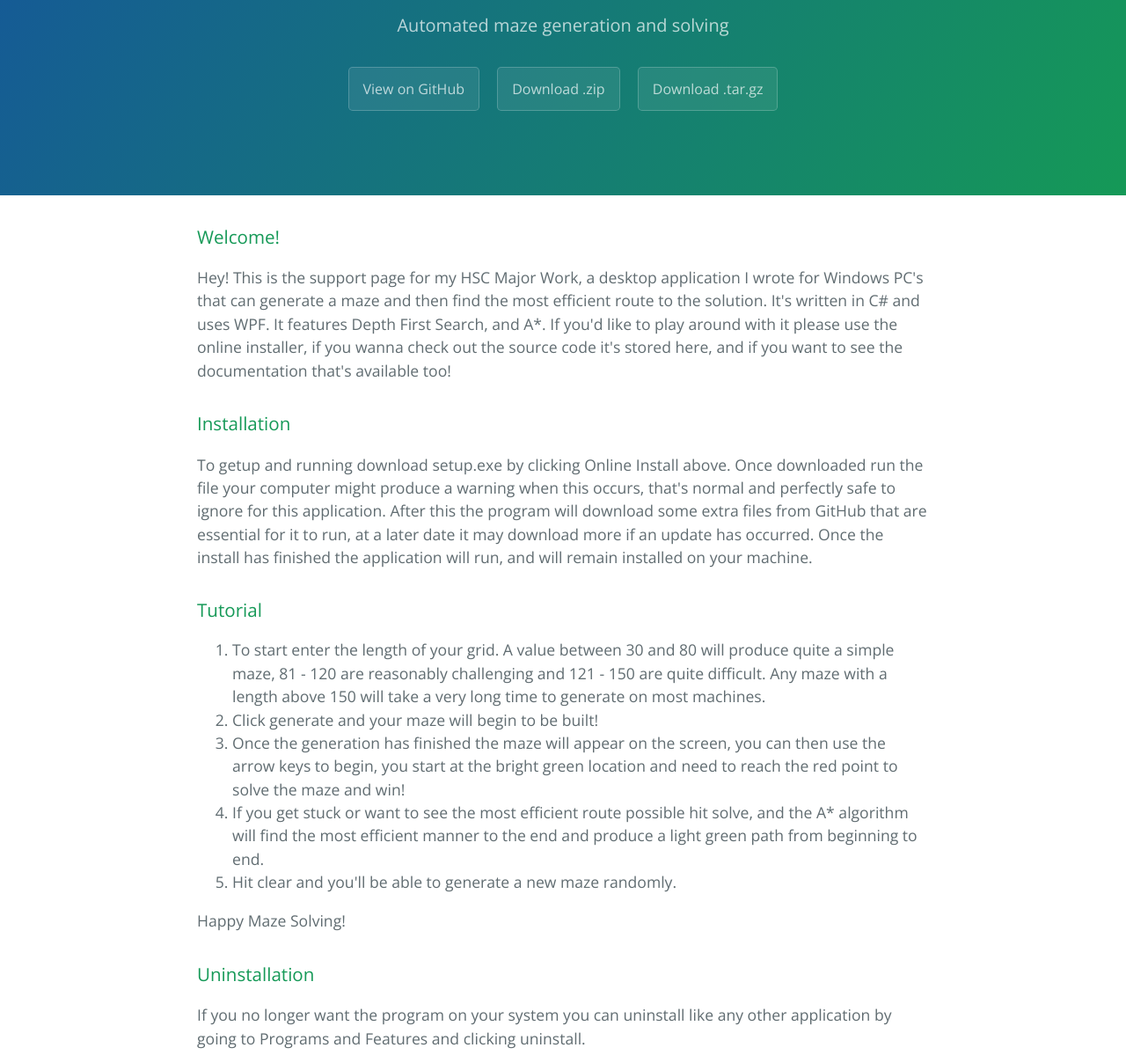
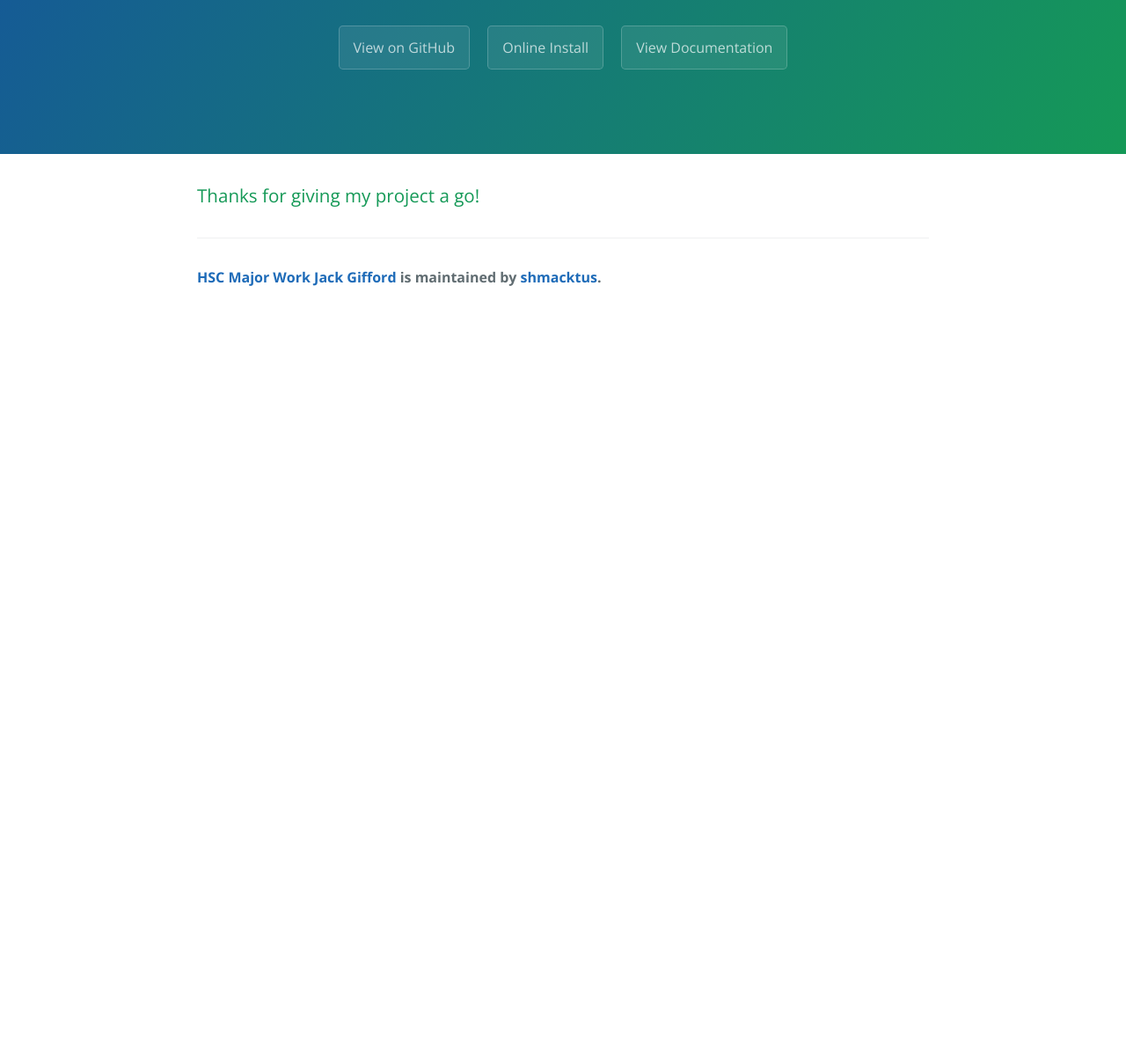
Before and after one commit to jackgifford/HSC-Major-Work, a plain HTML site: page index.html in a window 1280 px wide. Shown: the part 161-1360 px from the top of the page at 88% size. After the commit the page ends 800 px from the top, so only its background shows below. Drawn offline with nearby package versions, Linux system fonts and the light colour scheme.

Commit message:
Added links

```diff
--- a/index.html
+++ b/index.html
@@ -2,7 +2,7 @@
 <html lang="en-us">
   <head>
     <meta charset="UTF-8">
-    <title>HSC Major Work | Jack Gifford by shmacktus</title>
+    <title>HSC Major Work Jack Gifford by shmacktus</title>
     <meta name="viewport" content="width=device-width, initial-scale=1">
     <link rel="stylesheet" type="text/css" href="stylesheets/normalize.css" media="screen">
     <link href='https://fonts.googleapis.com/css?family=Open+Sans:400,700' rel='stylesheet' type='text/css'>
@@ -12,50 +12,20 @@
   <body>
     <section class="page-header">
       <h1 class="project-name">HSC Major Work | Jack Gifford</h1>
-      <h2 class="project-tagline">Automated maze generation and solving</h2>
+      <h2 class="project-tagline"></h2>
       <a href="https://github.com/shmacktus/HSC-Major-Work" class="btn">View on GitHub</a>
-      <a href="https://github.com/shmacktus/HSC-Major-Work/zipball/master" class="btn">Download .zip</a>
-      <a href="https://github.com/shmacktus/HSC-Major-Work/tarball/master" class="btn">Download .tar.gz</a>
+      <a href="https://rawgit.com/shmacktus/HSC-Major-Work/Installer/Install/setup.exe" class="btn">Online Install</a>
+      <a href="#" class="btn">View Documentation</a>
     </section>
 
     <section class="main-content">
       <h3>
-<a id="welcome" class="anchor" href="#welcome" aria-hidden="true"><span aria-hidden="true" class="octicon octicon-link"></span></a>Welcome!</h3>
+<a id="welcome-to-github-pages" class="anchor" href="#welcome-to-github-pages" aria-hidden="true"><span aria-hidden="true" class="octicon octicon-link"></span></a>Thanks for giving my project a go!</h3>
 
-<p>Hey! This is the support page for my HSC Major Work, a desktop application I wrote for Windows PC's that can generate a maze and then find the most efficient route to the solution. It's written in C# and uses WPF. It features Depth First Search, and A*. If you'd like to play around with it please use the online installer, if you wanna check out the source code it's stored here, and if you want to see the documentation that's available too!</p>
 
-<h3>
-<a id="installation" class="anchor" href="#installation" aria-hidden="true"><span aria-hidden="true" class="octicon octicon-link"></span></a>Installation</h3>
-
-<p>To getup and running download setup.exe by clicking Online Install above. Once downloaded run the file your computer might produce a warning when this occurs, that's normal and perfectly safe to ignore for this application. After this the program will download some extra files from GitHub that are essential for it to run, at a later date it may download more if an update has occurred. Once the install has finished the application will run, and will remain installed on your machine.  </p>
-
-<h3>
-<a id="tutorial" class="anchor" href="#tutorial" aria-hidden="true"><span aria-hidden="true" class="octicon octicon-link"></span></a>Tutorial</h3>
-
-<ol>
-<li>To start enter the length of your grid. A value between 30 and 80 will produce quite a simple maze, 81 - 120 are reasonably challenging and 121 - 150 are quite difficult. Any maze with a length above 150 will take a very long time to generate on most machines. </li>
-<li>Click generate and your maze will begin to be built!</li>
-<li>Once the generation has finished the maze will appear on the screen, you can then use the arrow keys to begin, you start at the bright green location and need to reach the red point to solve the maze and win!</li>
-<li>If you get stuck or want to see the most efficient route possible hit solve, and the A* algorithm will find the most efficient manner to the end and produce a light green path from beginning to end.</li>
-<li>Hit clear and you'll be able to generate a new maze randomly.</li>
-</ol>
-
-<p>Happy Maze Solving!</p>
-
-<h3>
-<a id="uninstallation" class="anchor" href="#uninstallation" aria-hidden="true"><span aria-hidden="true" class="octicon octicon-link"></span></a>Uninstallation</h3>
-
-<p>If you no longer want the program on your system you can uninstall like any other application by going to Programs and Features and clicking uninstall. </p>
-
-<h3>
-<a id="general-information" class="anchor" href="#general-information" aria-hidden="true"><span aria-hidden="true" class="octicon octicon-link"></span></a>General Information</h3>
-
-<p>If you want to learn more about Depth First Search, and A* (the algorithms that run this app) then check out the repository for this app and checkout the following links:</p>
 
       <footer class="site-footer">
-        <span class="site-footer-owner"><a href="https://github.com/shmacktus/HSC-Major-Work">HSC Major Work | Jack Gifford</a> is maintained by <a href="https://github.com/shmacktus">shmacktus</a>.</span>
-
-        <span class="site-footer-credits">This page was generated by <a href="https://pages.github.com">GitHub Pages</a> using the <a href="https://github.com/jasonlong/cayman-theme">Cayman theme</a> by <a href="https://twitter.com/jasonlong">Jason Long</a>.</span>
+        <span class="site-footer-owner"><a href="https://github.com/shmacktus/HSC-Major-Work">HSC Major Work Jack Gifford</a> is maintained by <a href="https://github.com/shmacktus">shmacktus</a>.</span>
       </footer>
 
     </section>
```
